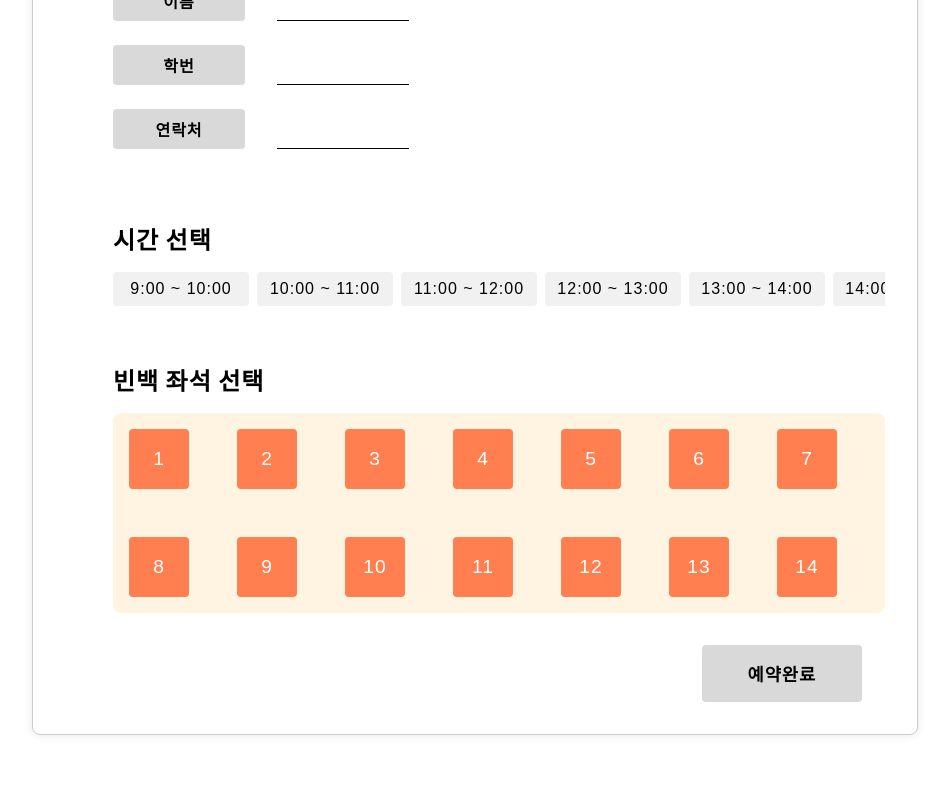
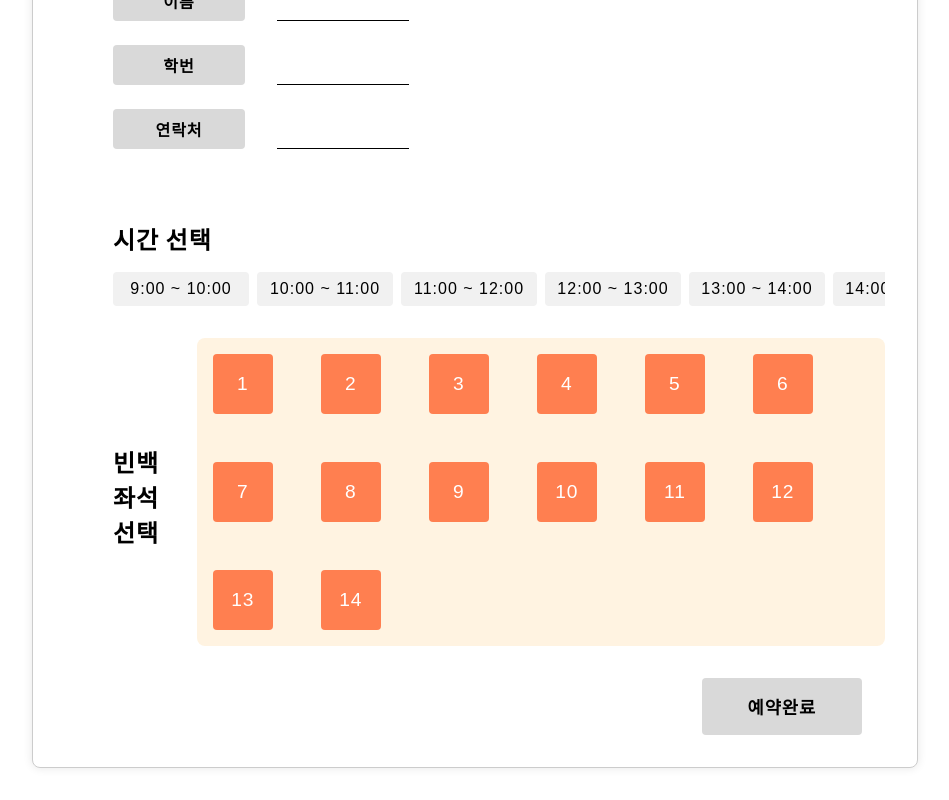
Before and after one commit to clarte2276/Hackathon_JJIN, a React (Create React App) app in the folder front-end/: page /bag/form in a window 1280 px wide. Shown: the part 562-1362 px from the top of the page, without its empty margins (165-1114 px from the left). Before the commit the page ends 1329 px from the top, so only its background shows below. Built offline with nearby package versions, Linux system fonts and the light colour scheme; no server answers; a web font is replaced by a local one.

Commit message:
예약성공이시잖아~

```diff
--- a/front-end/src/components/form/Reservation.css
+++ b/front-end/src/components/form/Reservation.css
@@ -146,11 +146,18 @@
   background-color: #ddd;
 }
 
-.form-bag p {
+.form-bag {
+  display: flex;
+  flex-direction: row;
+  align-items: center;
+  gap: 1rem;
+}
+
+/* .form-bag p {
   font-size: 1.1rem;
   font-family: 'Noto Sans KR', sans-serif;
   margin-top: 3%;
-}
+} */
 
 .bag-seats {
   display: flex;
--- a/front-end/src/components/form/Reservation.js
+++ b/front-end/src/components/form/Reservation.js
@@ -1,219 +1,6 @@
-// import React, { useState, useEffect } from 'react';
-// import './Reservation.css';
-// import { useNavigate } from 'react-router-dom';
-// import Select from 'react-select';
-// import useUserData from '../useUserData';
-
-// function Reservation() {
-//   const navigate = useNavigate();
-//   const { name, id: user_id, phone_num } = useUserData();
-
-//   const [reservation_hour, setReservation_hour] = useState(null);
-//   const [bag_id, setBag_id] = useState(null); // 빈백 좌석 번호
-//   const [selectedBagLabel, setSelectedBagLabel] = useState('');
-
-//   const bagOptions = [
-//     { value: 'bag1', label: '1번 빈백' },
-//     { value: 'bag2', label: '2번 빈백' },
-//     { value: 'bag3', label: '3번 빈백' },
-//     { value: 'bag4', label: '4번 빈백' },
-//     { value: 'bag5', label: '5번 빈백' },
-//     { value: 'bag6', label: '6번 빈백' },
-//     { value: 'bag7', label: '7번 빈백' },
-//     { value: 'bag8', label: '8번 빈백' },
-//     { value: 'bag9', label: '9번 빈백' },
-//     { value: 'bag10', label: '10번 빈백' },
-//     { value: 'bag11', label: '11번 빈백' },
-//     { value: 'bag12', label: '12번 빈백' },
-//     { value: 'bag13', label: '13번 빈백' },
-//     { value: 'bag14', label: '14번 빈백' },
-//   ];
-
-//   const handleHourChange = (event) => {
-//     setReservation_hour(event.target.value);
-//   };
-
-//   const handleBagChange = (selectedOption) => {
-//     if (selectedOption) {
-//       setBag_id(selectedOption.value);
-//       setSelectedBagLabel(selectedOption.label);
-//     } else {
-//       setBag_id(null);
-//       setSelectedBagLabel('');
-//     }
-//   };
-
-//   const handleSubmit = async (event) => {
-//     event.preventDefault();
-
-//     if (!reservation_hour || !bag_id) {
-//       alert('모든 필드를 선택해 주세요.');
-//       return;
-//     }
-
-//     const formData = new FormData();
-//     formData.append('user_id', user_id);
-//     formData.append('reservation_hour', reservation_hour);
-//     formData.append('bag_id', bag_id);
-
-//     const response = await fetch('/bag/form', {
-//       method: 'POST',
-//       body: formData,
-//     });
-
-//     const data = await response.text();
-//     alert(data);
-
-//     if (response.ok) {
-//       navigate('/mypage');
-//     }
-//   };
-
-//   const customSelectStyle = {
-//     control: (provided) => ({
-//       ...provided,
-//       borderColor: 'lightgray',
-//       boxShadow: 'none',
-//       '&:hover': {
-//         borderColor: 'blue',
-//       },
-//     }),
-//   };
-
-//   // 버튼 활성화 조건 확인
-//   const isButtonEnabled = reservation_hour && bag_id;
-
-//   return (
-//     <div className="reservationPage">
-//       <div className="reservation_title">
-//         <h1>빈백 예약하기</h1>
-//       </div>
-//       <div className="reservation-container">
-//         <div className="notice-section">
-//           <h2>※안내사항※</h2>
-//           <p>
-//             [위치] 빈백은 중앙 도서관 3층 안내데스크 반대 방향에 있습니다.
-//             <br />
-//             [시간] 빈백 사용 가능시간은 평일 오전 9시부터 저녁 9시까지입니다.
-//             <br />
-//             [주의] 가져오신 짐, 쓰레기는 사용 종료시 꼭 챙겨주세요!!
-//             <br />
-//             [사용] 각 예약당 1시간, 일일 최대 2시간 예약 가능합니다.
-//           </p>
-//         </div>
-//         <div className="form-userInfo">
-//           <h3>예약자 확인</h3>
-//           <p>이름: {name}</p>
-//           <p>학번: {user_id}</p>
-//           <p>연락처: {phone_num}</p>
-//         </div>
-//         <form className="submitForm" onSubmit={handleSubmit}>
-//           <div className="form-hour">
-//             <h3>시간 선택</h3>
-//             <div>
-//               <label>
-//                 <input type="radio" value="time1" checked={reservation_hour === 'time1'} onChange={handleHourChange} />
-//                 9:00 ~ 10:00
-//               </label>
-//               <label>
-//                 <input type="radio" value="time2" checked={reservation_hour === 'time2'} onChange={handleHourChange} />
-//                 10:00 ~ 11:00
-//               </label>
-//               <label>
-//                 <input type="radio" value="time3" checked={reservation_hour === 'time3'} onChange={handleHourChange} />
-//                 11:00 ~ 12:00
-//               </label>
-//             </div>
-//             <div>
-//               <label>
-//                 <input type="radio" value="time4" checked={reservation_hour === 'time4'} onChange={handleHourChange} />
-//                 12:00 ~ 13:00
-//               </label>
-//               <label>
-//                 <input type="radio" value="time5" checked={reservation_hour === 'time5'} onChange={handleHourChange} />
-//                 13:00 ~ 14:00
-//               </label>
-//               <label>
-//                 <input type="radio" value="time6" checked={reservation_hour === 'time6'} onChange={handleHourChange} />
-//                 14:00 ~ 15:00
-//               </label>
-//             </div>
-//             <div>
-//               <label>
-//                 <input type="radio" value="time7" checked={reservation_hour === 'time7'} onChange={handleHourChange} />
-//                 15:00 ~ 16:00
-//               </label>
-//               <label>
-//                 <input type="radio" value="time8" checked={reservation_hour === 'time8'} onChange={handleHourChange} />
-//                 16:00 ~ 17:00
-//               </label>
-//               <label>
-//                 <input type="radio" value="time9" checked={reservation_hour === 'time9'} onChange={handleHourChange} />
-//                 17:00 ~ 18:00
-//               </label>
-//             </div>
-//             <div>
-//               <label>
-//                 <input
-//                   type="radio"
-//                   value="time10"
-//                   checked={reservation_hour === 'time10'}
-//                   onChange={handleHourChange}
-//                 />
-//                 18:00 ~ 19:00
-//               </label>
-//               <label>
-//                 <input
-//                   type="radio"
-//                   value="time11"
-//                   checked={reservation_hour === 'time11'}
-//                   onChange={handleHourChange}
-//                 />
-//                 19:00 ~ 20:00
-//               </label>
-//               <label>
-//                 <input
-//                   type="radio"
-//                   value="time12"
-//                   checked={reservation_hour === 'time12'}
-//                   onChange={handleHourChange}
-//                 />
-//                 20:00 ~ 21:00
-//               </label>
-//             </div>
-//           </div>
-
-//           <div className="form-bag">
-//             <h3>빈백 좌석 선택</h3>
-//             <Select
-//               className="bagIdAlt"
-//               options={bagOptions}
-//               value={bagOptions.find((option) => option.value === bag_id)}
-//               onChange={handleBagChange}
-//               placeholder="빈백 번호 선택"
-//               styles={customSelectStyle}
-//               isClearable
-//             />
-//             {selectedBagLabel && <p>{selectedBagLabel}을 선택하셨습니다.</p>}
-//           </div>
-
-//           <div className="submitBtnPlace">
-//             <button type="submit" className={`submitBtn ${isButtonEnabled ? 'enabled' : ''}`}>
-//               예약완료
-//             </button>
-//           </div>
-//         </form>
-//       </div>
-//     </div>
-//   );
-// }
-
-// export default Reservation;
-
 import React, { useState, useEffect } from 'react';
 import './Reservation.css';
 import { useNavigate } from 'react-router-dom';
-import Select from 'react-select';
 import useUserData from '../useUserData';
 
 function Reservation() {
@@ -243,8 +30,9 @@ function Reservation() {
     '19:00 ~ 20:00',
     '20:00 ~ 21:00',
   ];
-  const handleHourChange = (event) => {
-    setReservation_hour(parseInt(event.target.value));
+
+  const handleTimeClick = (time) => {
+    setReservation_hour(time);
   };
 
   const handleBagChange = (selectedOption) => {
@@ -257,13 +45,13 @@ function Reservation() {
     }
   };
 
+  // const handleHourChange = (event) => {
+  //   setReservation_hour(parseInt(event.target.value));
+  // };
+
   const handleBagClick = (id, label) => {
     setBag_id(id);
     setSelectedBagLabel(label);
-  };
-
-  const handleTimeClick = (time) => {
-    setReservation_hour(time);
   };
 
   const handleSubmit = async (event) => {
@@ -276,7 +64,7 @@ function Reservation() {
 
     const requestBody = {
       userId: user_id,
-      reservation_hour,
+      reservation_hour: timeOptions.indexOf(reservation_hour) + 1,
       bag_id,
     };
 
@@ -296,17 +84,6 @@ function Reservation() {
       const errorData = await response.json();
       alert(errorData.message);
     }
-  };
-
-  const customSelectStyle = {
-    control: (provided) => ({
-      ...provided,
-      borderColor: 'lightgray',
-      boxShadow: 'none',
-      '&:hover': {
-        borderColor: 'blue',
-      },
-    }),
   };
 
   // 버튼 활성화 조건 확인
```
Also changed, not shown: 1 other file (tests, documents, lock files or other folders).
